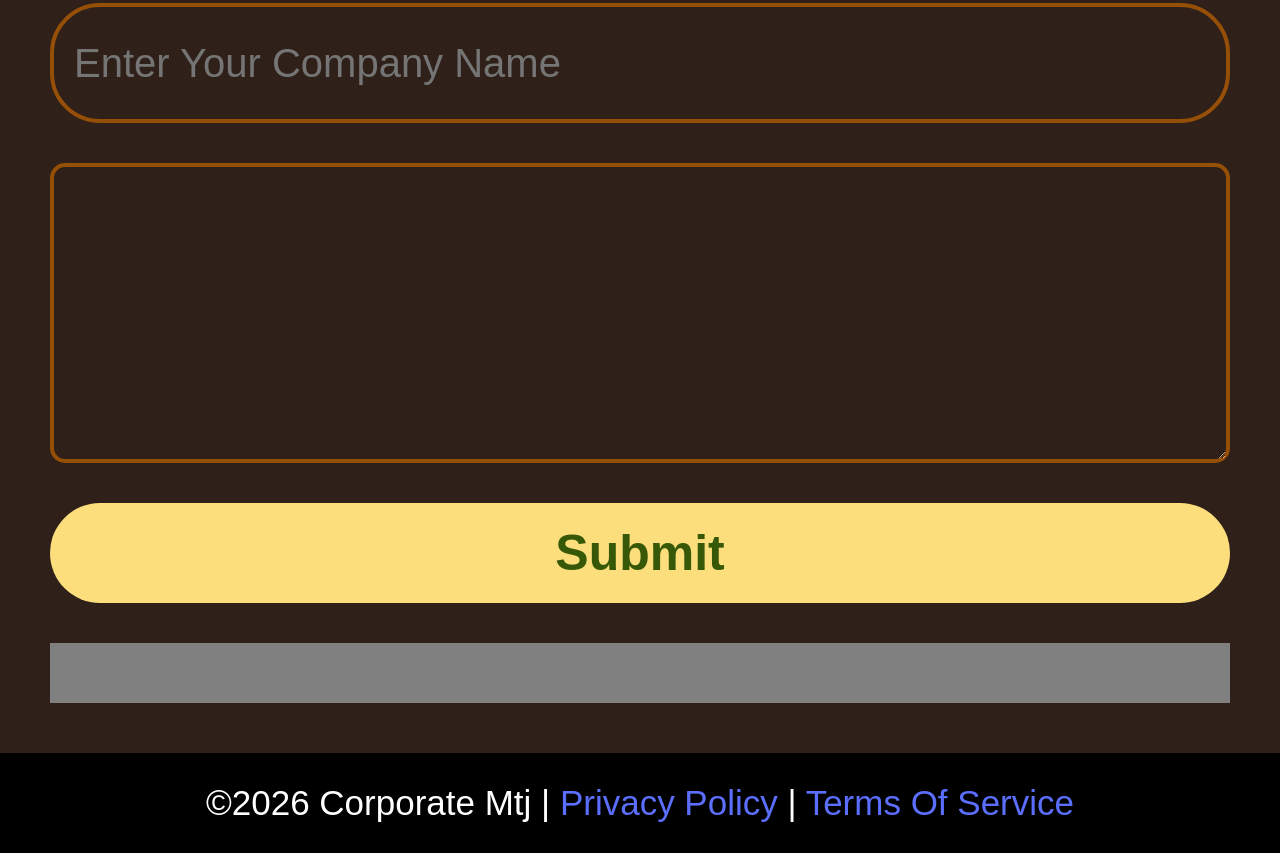
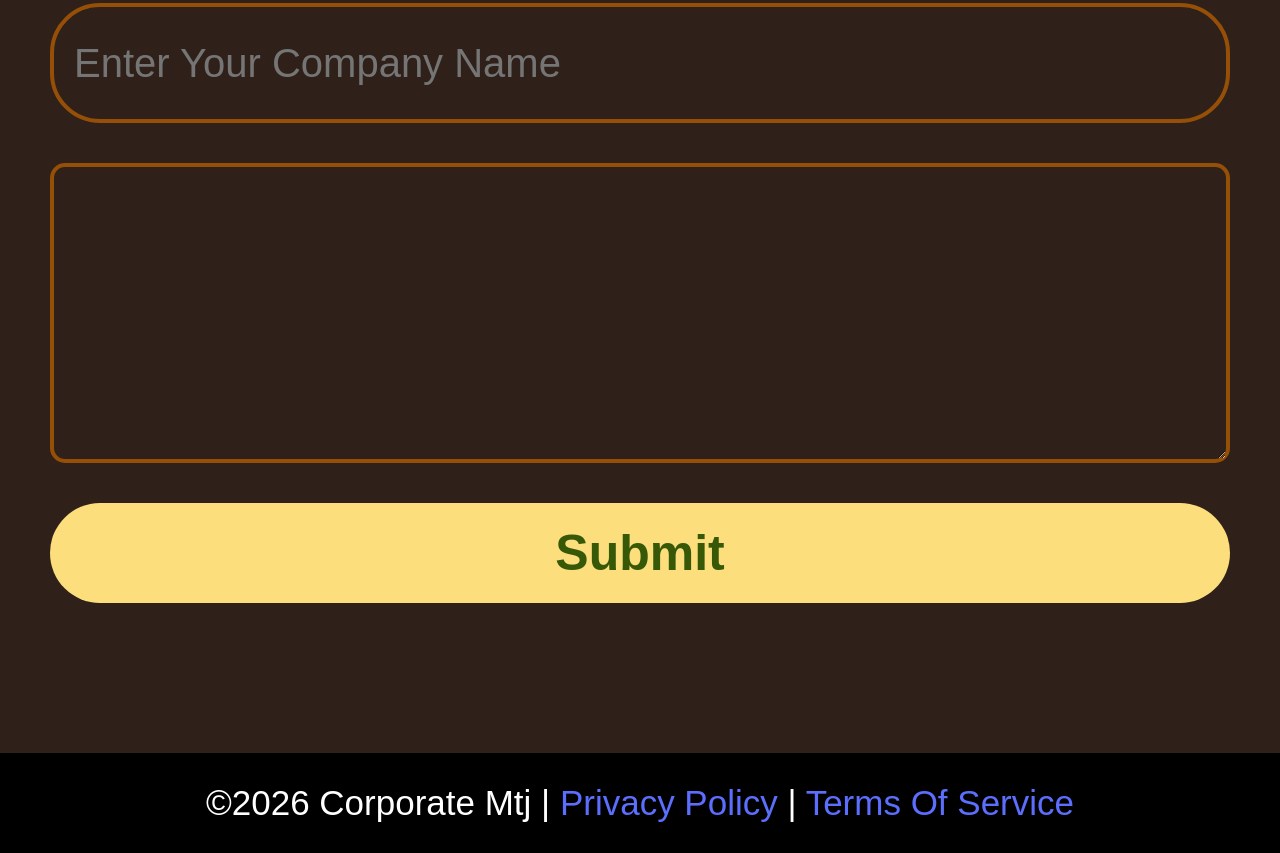
Before and after one commit to MTJ28321/MTJ-WEBSITE, a plain HTML site: page index.html in a window 1280 px wide. Shown: the part 3018-3871 px from the top of the page. Drawn offline with Linux system fonts and the light colour scheme.

Commit message:
update mtj-website.css

```diff
--- a/mtj-website.css
+++ b/mtj-website.css
@@ -744,15 +744,6 @@ button {
   height: 100px;
   font-size: 50px;
   }
-
-.error {
-  font-size: 200px;
-  background: grey;
-
-p {
-    font-size: 1000px;
-  }
-  }
 }
 
 
```
